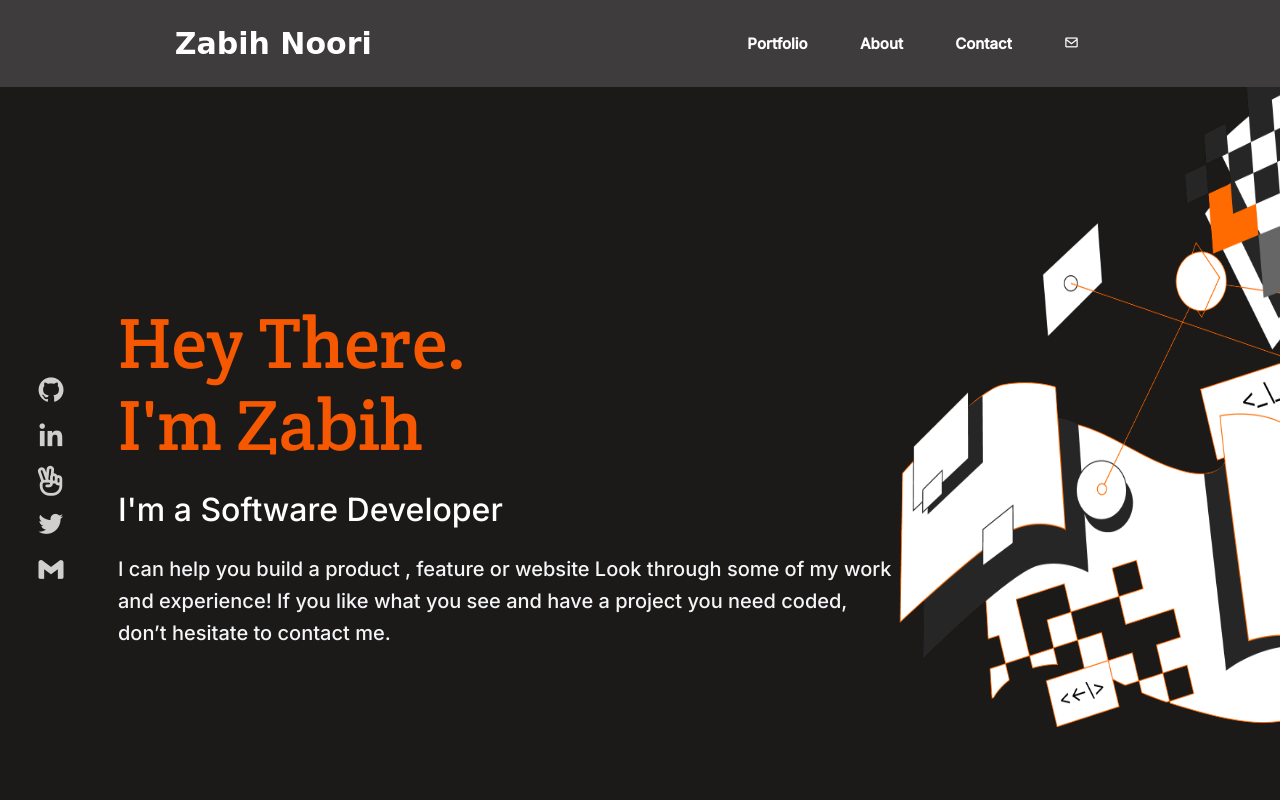
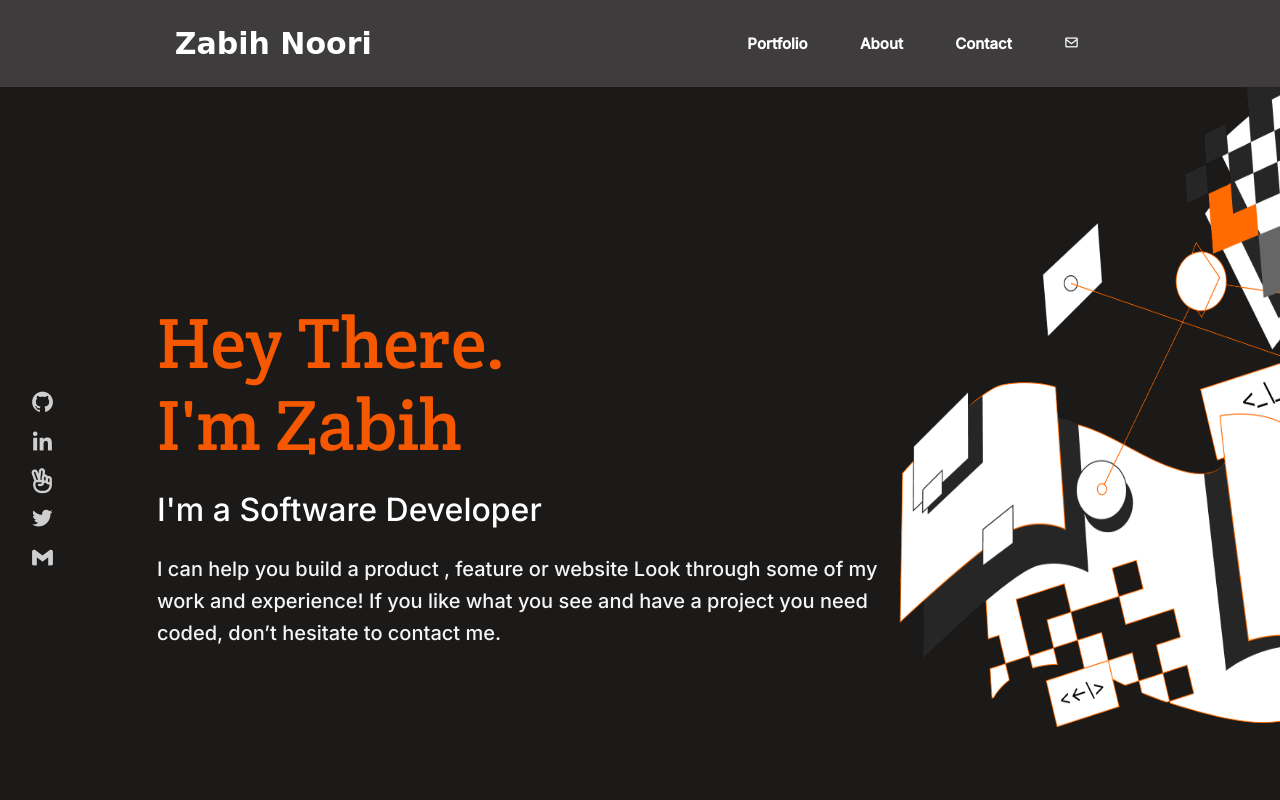
Before and after one commit to ZabihullahNooriWardak/Zabih-portfolio, a website: page index.html in a window 1280 px wide. Shown: the top 800 px of the page. Drawn offline with nearby package versions, Linux system fonts and the light colour scheme; a web font is replaced by a local one.

Commit message:
icons link problem solved using grid instead of flex

```diff
--- a/index.html
+++ b/index.html
@@ -40,7 +40,6 @@
 
     <!-- Hero Section Starts -->
     <main>
-      <div class="desktop-icons">
         <ul>
           <li>
             <a href="https://github.com/ZabihullahNooriWardak"
@@ -68,7 +67,6 @@
             ></a>
           </li>
         </ul>
-      </div>
       <div class="MainParagraph">
         <h1>Hey There. <br />I'm Zabih</h1>
         <p>I'm a Software Developer</p>
--- a/style.css
+++ b/style.css
@@ -477,7 +477,7 @@ nav.menu {
   display: none;
 }
 
-main div.desktop-icons {
+main ul {
   display: none;
 }
 
@@ -605,15 +605,14 @@ hr#last {
     font-size: 62.5%;
   }
 
-  div.desktop-icons ul li {
+  main ul li {
     margin-bottom: 1rem;
-    margin-right: 2rem;
-    margin-left: 3.6rem;
     list-style-type: none;
-    font-size: 3rem;
+    font-size: 2.5rem;
   }
 
-  .desktop-icons ul li a i {
+  main ul li a i {
+    margin-left: 3rem;
     color: #cfcfcf;
   }
 
@@ -680,8 +679,9 @@ hr#last {
     display: none;
   }
 
-  main div.desktop-icons {
-    display: inline;
+  main ul {
+    display: grid;
+    grid-auto-columns: 125px;
   }
 
   nav.menu {
```
